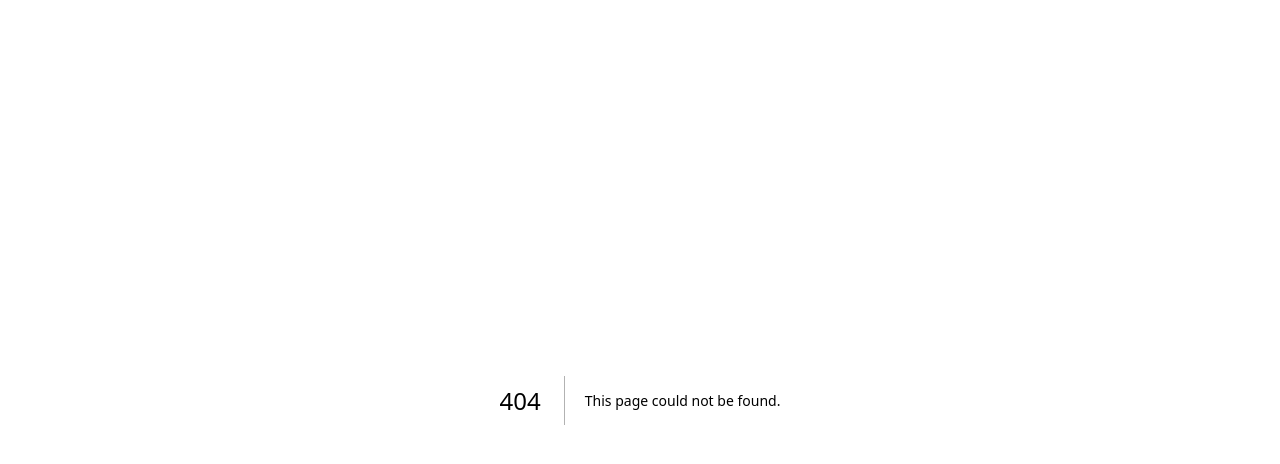
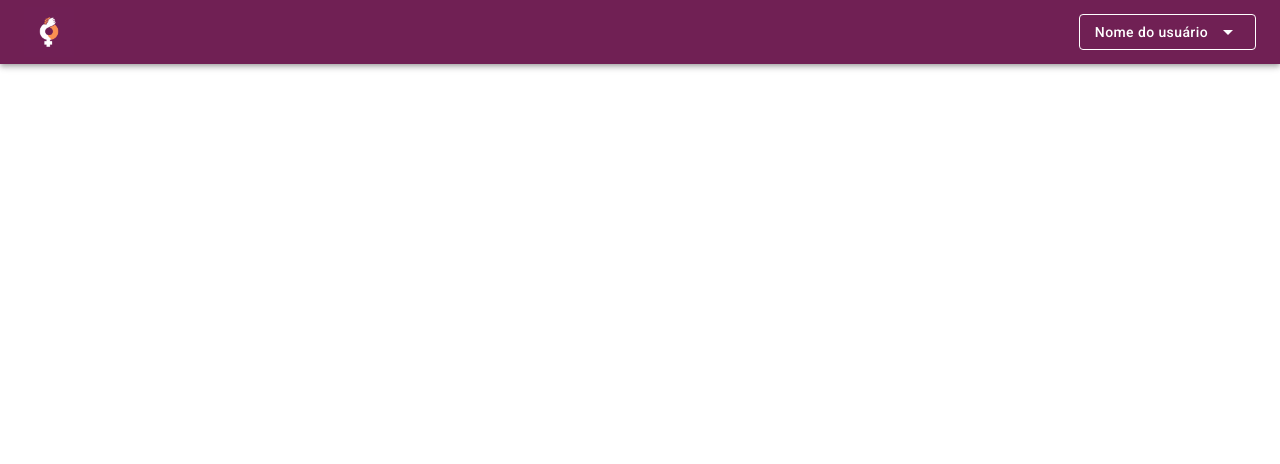
Before and after one commit to ONG-Coletivo-Encoraja/encoraja_frontend, a Next.js app in the folder my-app/: page /home in a window 1280 px wide. Before the commit this address had no page. Shown: the top 464 px of the page. Built offline with nearby package versions, Linux system fonts and the light colour scheme.

Commit message:
feat: home atuthenticated page created

```diff
--- /dev/null
+++ b/my-app/src/app/home/page.tsx
@@ -0,0 +1,7 @@
+import HomeAuthenticated from "../../components/home/homeAuthenticated"
+
+export default function Home() {
+  return (
+    <HomeAuthenticated />
+  );
+}
--- /dev/null
+++ b/my-app/src/components/home/homeAuthenticated.tsx
@@ -0,0 +1,73 @@
+'use client';
+
+import * as React from 'react';
+import AppBar from '@mui/material/AppBar';
+import Box from '@mui/material/Box';
+import Toolbar from '@mui/material/Toolbar';
+import Button from '@mui/material/Button';
+import Menu from '@mui/material/Menu';
+import MenuItem from '@mui/material/MenuItem';
+import ArrowDropDownIcon from '@mui/icons-material/ArrowDropDown';
+
+export default function Home() {
+  const [anchorEl, setAnchorEl] = React.useState(null);
+
+  const handleClick = (event) => {
+    setAnchorEl(event.currentTarget);
+  };
+
+  const handleClose = () => {
+    setAnchorEl(null);
+  };
+
+  return (
+    <Box sx={{ flexGrow: 1, m: 0, p: 0 }}>
+      <AppBar position="static" sx={{ bgcolor: '#702054' }}>
+        <Toolbar>
+          <img
+            src="/img/mini-logo.png"
+            alt="Logo"
+            style={{ height: '50px', marginRight: '16px', marginLeft: '0px' }}
+          />
+          <Box sx={{ flexGrow: 1 }} />
+          <Button
+            variant="outlined"
+            onClick={handleClick}
+            sx={{
+              borderColor: 'white',
+              color: 'white',
+              backgroundColor: 'transparent',
+              textTransform: 'none',
+              display: 'flex',
+              alignItems: 'center',
+              '&:hover': {
+                borderColor: 'white',
+                backgroundColor: 'rgba(255, 255, 255, 0.1)',
+              },
+            }}
+          >
+            Nome do usuário
+            <ArrowDropDownIcon sx={{ ml: 1 }} />
+          </Button>
+          <Menu
+            anchorEl={anchorEl}
+            open={Boolean(anchorEl)}
+            onClose={handleClose}
+            anchorOrigin={{
+              vertical: 'bottom',
+              horizontal: 'right',
+            }}
+            transformOrigin={{
+              vertical: 'top',
+              horizontal: 'right',
+            }}
+          >
+            <MenuItem onClick={handleClose}>Profile</MenuItem>
+            <MenuItem onClick={handleClose}>My account</MenuItem>
+            <MenuItem onClick={handleClose}>Logout</MenuItem>
+          </Menu>
+        </Toolbar>
+      </AppBar>
+    </Box>
+  );
+}
```
